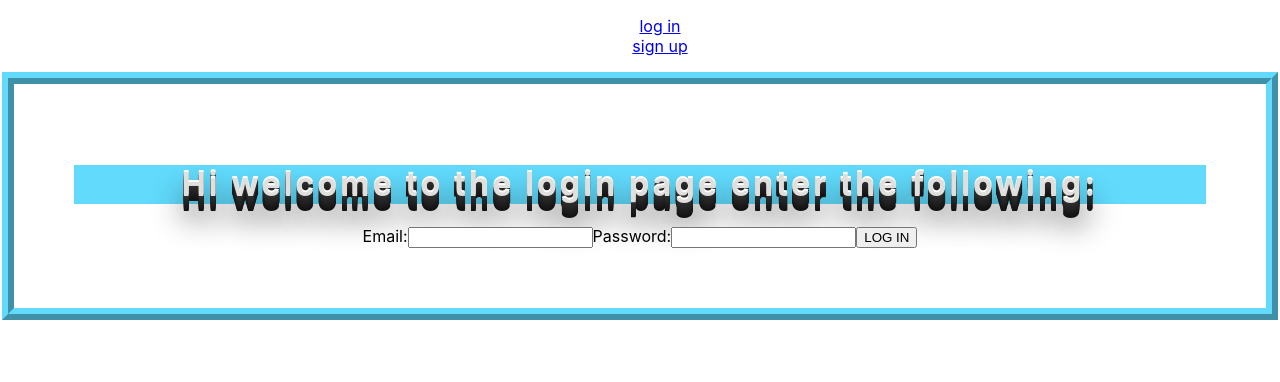
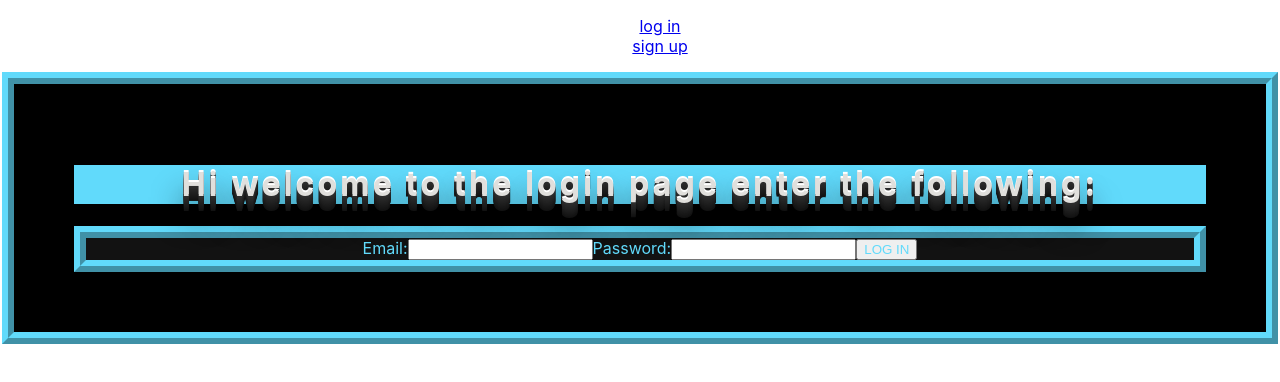
Before and after one commit to sarah-svg/todo-frontend, a React (Create React App) app: page /login in a window 1280 px wide. Shown: the top 382 px of the page. Built offline with nearby package versions, Linux system fonts and the light colour scheme.

Commit message:
some style to lgin page

```diff
--- a/src/App.css
+++ b/src/App.css
@@ -1,5 +1,6 @@
 .App {
   text-align: center;
+
 }
 
 
@@ -26,6 +27,7 @@
   border: 12px ridge #61dafb;
   margin: 2px;
   padding: 60px;
+  background-color: black;
 }
 .login-h1{
   color: #e0dfdc;
@@ -33,3 +35,11 @@
   letter-spacing: .1em;
   text-shadow: 0 -2px 0 #fff, 0 .24px 0 #2e2e2e, 0 2px 0 #2c2c2c, 0 3px 0 #2a2a2a, 0 4px 0 #282828, 0 5px 0 #262626, 0 6px 0 #242424, 0 7px 0 #222, 0 8px 0 #202020, 0 9px 0 #1e1e1e, 0 10px 0 #1c1c1c, 0 11px 0 #1a1a1a, 0 12px 0 #181818, 0 13px 0 #161616, 0 14px 0 #141414, 0 15px 0 #121212, 0 22px 30px rgba(0, 0, 0, 0.9);
 }
+.login-h2{
+  color:  #61dafb;
+}
+.input {
+  background-color: #121212;
+  color: #61dafb;
+  border: 12px ridge #61dafb;
+}
--- a/src/Login.js
+++ b/src/Login.js
@@ -25,8 +25,8 @@ console.log(this.state);
         return (
             <div className="login">
                 <h1 className="login-h1">Hi welcome to the login page enter the following:</h1>
-                <form onSubmit={this.handleSubmit}>
-                    <label>
+                <form className="input"onSubmit={this.handleSubmit}>
+                    <label >
                     Email:
                         <input
                         onChange={(e) => this.setState({ email: e.target.value })}
@@ -41,7 +41,7 @@ console.log(this.state);
                     {
                         this.state.loading
                         ? 'all your todo is one place'
-                        : <button> LOG IN </button>
+                        : <button className="login-h2"> LOG IN </button>
                     }
                 </form>
             </div>
```
